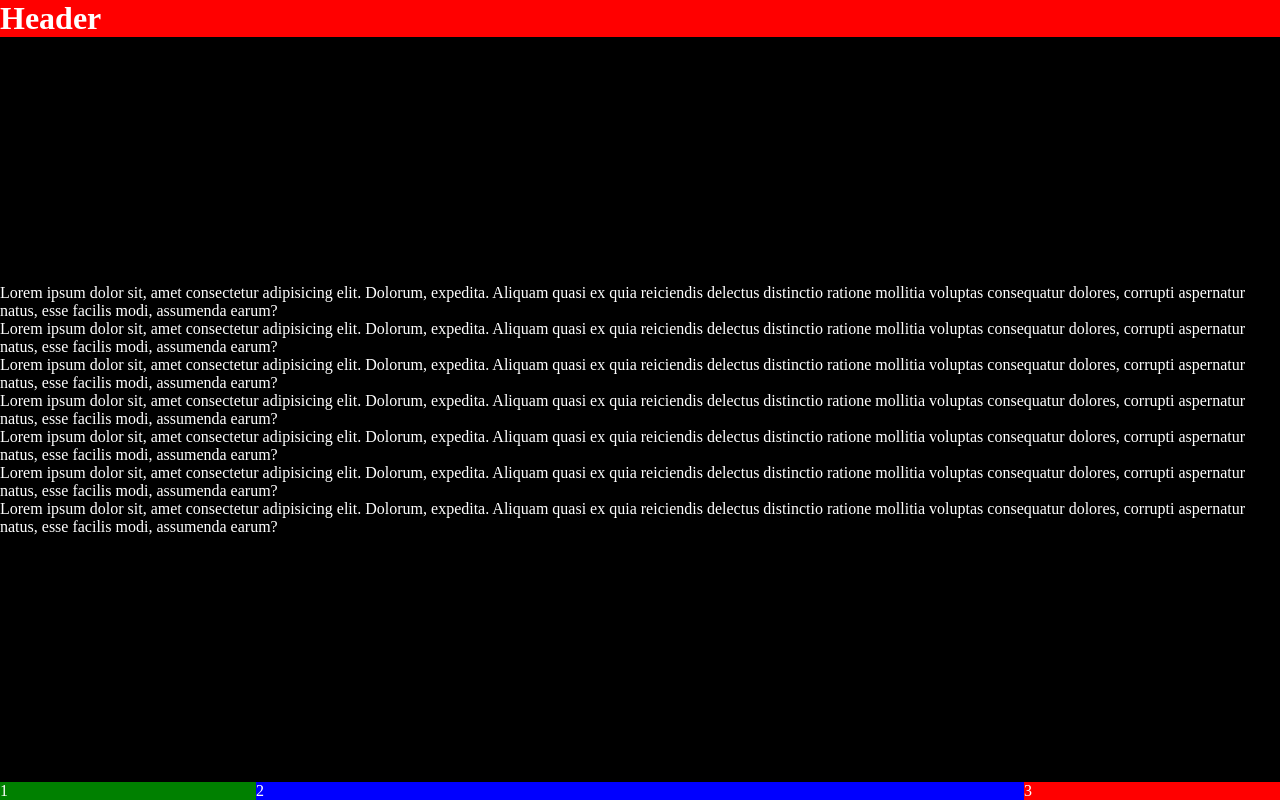
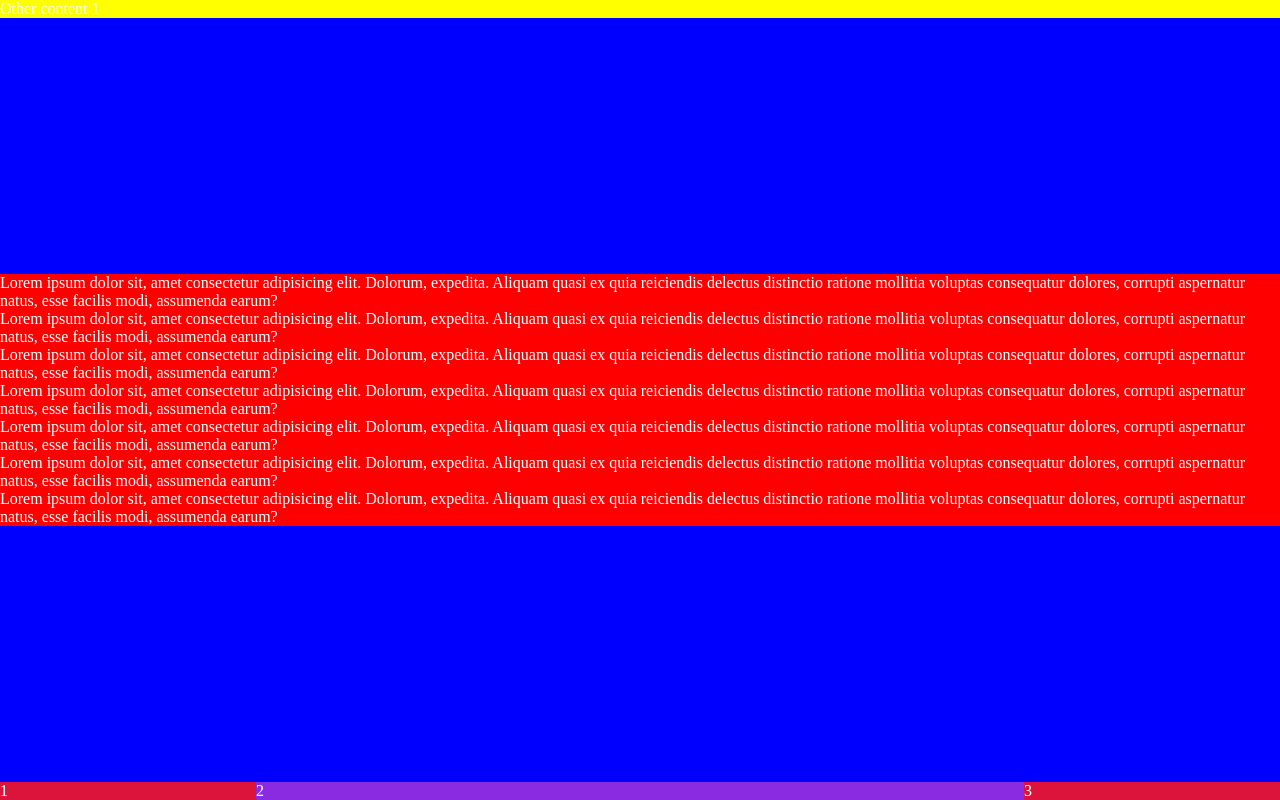
Before and after one commit to mecarte-ai/JS-Momentum-App-Layout, a plain HTML site: page index.html in a window 1280 px wide. Drawn offline with Linux system fonts and the light colour scheme.

Commit message:
modify layout
modify layout using absolute positioning for header and footer

```diff
--- a/index.html
+++ b/index.html
@@ -8,10 +8,9 @@
   </head>
   <body>
     <div class="container">
-      <div class="header">
-        <h1>Header</h1>
-      </div>
-      <div class="main">
+      <div class="container">
+        <div class="header">Other content 1</div>
+        <div class="centered-content">
           <div class="main-content">
             <p>
               Lorem ipsum dolor sit, amet consectetur adipisicing elit. Dolorum,
@@ -63,5 +62,11 @@
           <div class="three">3</div>
         </div>
       </div>
+      <div class="footer">
+        <div class="one">1</div>
+        <div class="two">2</div>
+        <div class="three">3</div>
+      </div>
+    </div>
   </body>
 </html>
--- a/style.css
+++ b/style.css
@@ -1,64 +1,63 @@
 * {
   margin: 0;
-  box-sizing: border-box;
 }
 
 .container {
-  max-height: 100vh;
-  min-block-size: 100vh;
-  background-color: black;
+  display: grid;
+  place-items: center;
+
+  background-color: blue;
   color: white;
 
-  display: grid;
-  grid-template-rows: auto 1fr auto;
+  height: 100vh;
+}
+
+.centered-content {
+  background-color: red;
 }
 
 .header {
-  background-color: red;
+  top: 0;
+  position: absolute;
+  background-color: yellow;
+  width: 100%;
 }
 
 .footer {
-  background-color: blue;
+  position: absolute;
+  bottom: 0;
+  background-color: green;
+  width: 100%;
+  flex-wrap: wrap;
+
   display: flex;
-  flex-wrap: wrap;
 }
 
-.main {
-  display: grid;
-  place-items: center;
-  overflow-y: scroll;
-}
-
-.one,
-.three {
+.one, .three{
   width: 20%;
-}
-
-.one {
-  background-color: green;
+  background-color: crimson;
 }
 
 .two {
   width: 60%;
-}
-
-.three {
-  background-color: red;
+  background-color: blueviolet;
 }
 
 @media only screen and (max-width: 600px) {
-  .one {
-    width: 50%;
-    order: 2;
-  }
-
   .two {
     width: 100%;
     order: 1;
   }
 
+  .one, .three{
+    width: 50%;
+  }
+
+  .one {
+    order: 2;
+  }
+
   .three {
-    width: 50%;
     order: 3;
   }
 }
```
Lines whose indentation alone changed are shown as unchanged.
